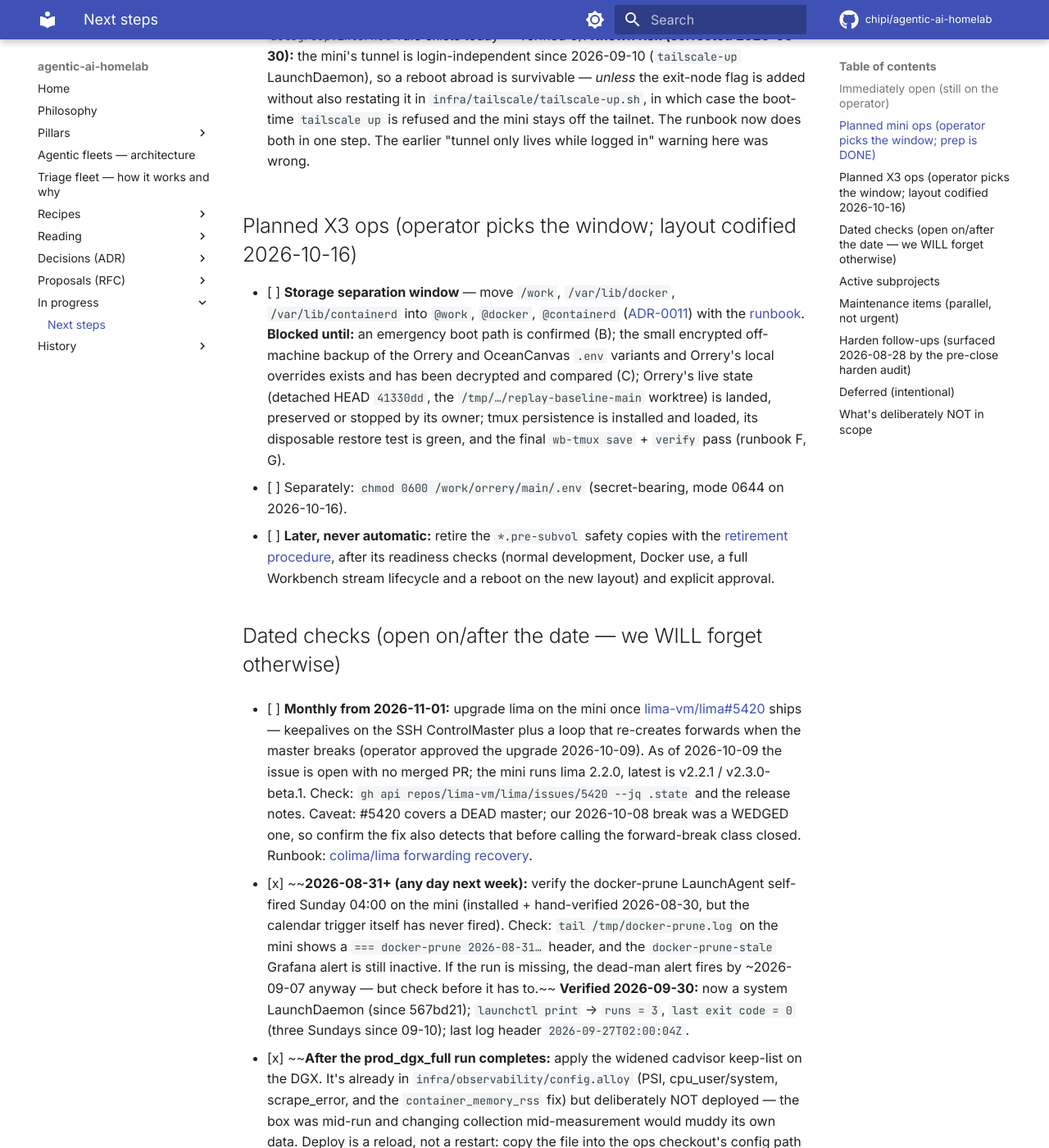
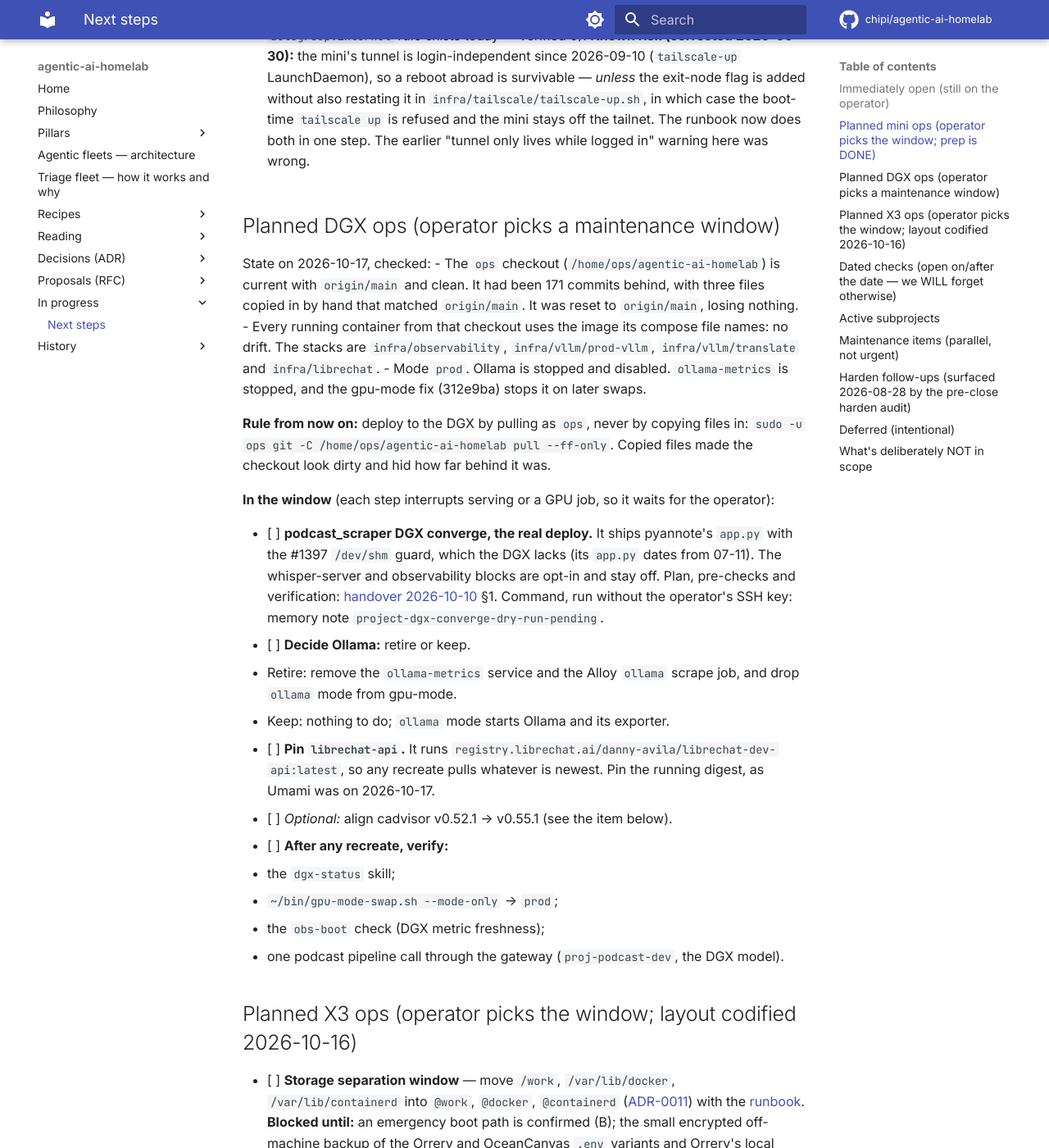
Before and after one commit to chipi/agentic-ai-homelab, an MkDocs documentation site: the page built from docs/wip/NEXT_STEPS.md, in a window 1280 px wide and 1400 px high, scrolled down 1468 px. Shown: the whole window at 82% size. Built offline with MkDocs 1.6.1 and Material for MkDocs 9.7.7, drawn with Linux system fonts in a browser that asks for light colours; comment, search, counter and statistics services are not loaded; some of the changed text lies outside the part shown.

Commit message:
docs(wip): plan the DGX maintenance window; the ops checkout rule
The ops checkout was 171 commits behind with three hand-copied files that
matched origin/main; reset to origin/main 2026-10-17 (nothing lost). Every
running container from it uses the image its compose names. NEXT_STEPS gets
a 'Planned DGX ops' section: deploy by pull as ops, never by copying files;
in the window: the podcast_scraper converge (pyannote #1397 guard), decide
Ollama retire/keep, pin librechat-api (:latest), optional cadvisor align,
and the post-recreate checks. The stale gpu-mode symlink item is closed as
superseded by the ops wrapper.

Co-Authored-By: Claude Opus 5.5 <noreply@anthropic.com>
Claude-Session: https://claude.ai/code/session_01MNRUHvgAHLZHoptNTkjS1c

```diff
--- a/docs/wip/NEXT_STEPS.md
+++ b/docs/wip/NEXT_STEPS.md
@@ -23,12 +23,10 @@ drafted, but they haven't been run for real yet.
 - [x] ~~Pin the Alloy / DCGM exporter / cAdvisor / ollama-metrics image
       tags after first successful boot (currently `:latest`).~~
       *Done — versions captured after the verified boot.*
-- [ ] Symlink `infra/dgx/bin/gpu-mode-swap.sh` into `~/bin/` on the DGX
-      and verify (`gpu-mode-swap.sh status`). Defaults assume repo at
-      `~/agentic-ai-homelab/` and podcast_scraper at `~/Projects/`; if
-      layout differs, drop a `~/.config/gpu-mode.env`.
-      *Co-located reference: [`infra/dgx/bin/README.md`](https://github.com/chipi/agentic-ai-homelab/blob/main/infra/dgx/bin/README.md);
-      recipe: [`recipes/gpu-mode-swap.md`](../recipes/gpu-mode-swap.md).*
+- [x] ~~Symlink `infra/dgx/bin/gpu-mode-swap.sh` into `~/bin/` on the DGX
+      and verify (`gpu-mode-swap.sh status`).~~ *Superseded:* `~/bin/gpu-mode-swap.sh`
+      is a wrapper that runs the `ops` checkout's script as `ops`
+      (`/home/ops/agentic-ai-homelab/infra/dgx/bin/gpu-mode-swap.sh`). Checked 2026-10-17.
 - [ ] Run `provider-bakeoff/` with your real API keys; pick a primary
       cloud provider for the next round of work. *(Sweep cost ~$2-5.)*
 
@@ -63,6 +61,42 @@ drafted, but they haven't been run for real yet.
       boot-time `tailscale up` is refused and the mini stays off the tailnet.
       The runbook now does both in one step. The earlier "tunnel only lives while
       logged in" warning here was wrong.
+
+## Planned DGX ops (operator picks a maintenance window)
+
+State on 2026-10-17, checked:
+- The `ops` checkout (`/home/ops/agentic-ai-homelab`) is current with `origin/main` and clean.
+  It had been 171 commits behind, with three files copied in by hand that matched
+  `origin/main`. It was reset to `origin/main`, losing nothing.
+- Every running container from that checkout uses the image its compose file names: no drift.
+  The stacks are `infra/observability`, `infra/vllm/prod-vllm`, `infra/vllm/translate` and
+  `infra/librechat`.
+- Mode `prod`. Ollama is stopped and disabled. `ollama-metrics` is stopped, and the
+  gpu-mode fix (312e9ba) stops it on later swaps.
+
+**Rule from now on:** deploy to the DGX by pulling as `ops`, never by copying files in:
+`sudo -u ops git -C /home/ops/agentic-ai-homelab pull --ff-only`. Copied files made the
+checkout look dirty and hid how far behind it was.
+
+**In the window** (each step interrupts serving or a GPU job, so it waits for the operator):
+
+- [ ] **podcast_scraper DGX converge, the real deploy.** It ships pyannote's `app.py` with the
+      #1397 `/dev/shm` guard, which the DGX lacks (its `app.py` dates from 07-11). The whisper-server
+      and observability blocks are opt-in and stay off. Plan, pre-checks and verification:
+      [handover 2026-10-10](handover-homelab-session-2026-10-10.md) §1. Command, run without the
+      operator's SSH key: memory note `project-dgx-converge-dry-run-pending`.
+- [ ] **Decide Ollama:** retire or keep.
+  - Retire: remove the `ollama-metrics` service and the Alloy `ollama` scrape job, and drop
+    `ollama` mode from gpu-mode.
+  - Keep: nothing to do; `ollama` mode starts Ollama and its exporter.
+- [ ] **Pin `librechat-api`.** It runs `registry.librechat.ai/danny-avila/librechat-dev-api:latest`,
+      so any recreate pulls whatever is newest. Pin the running digest, as Umami was on 2026-10-17.
+- [ ] *Optional:* align cadvisor v0.52.1 → v0.55.1 (see the item below).
+- [ ] **After any recreate, verify:**
+  - the `dgx-status` skill;
+  - `~/bin/gpu-mode-swap.sh --mode-only` → `prod`;
+  - the `obs-boot` check (DGX metric freshness);
+  - one podcast pipeline call through the gateway (`proj-podcast-dev`, the DGX model).
 
 ## Planned X3 ops (operator picks the window; layout codified 2026-10-16)
 
```
